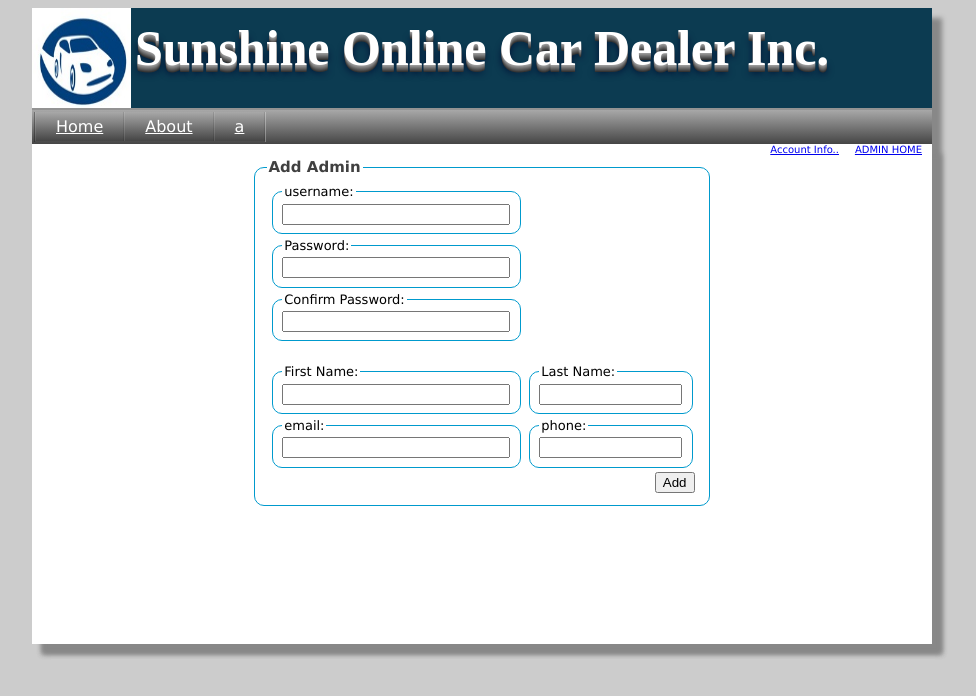
After one commit to cen4010-onlinecardealer/www, a PHP site: page /addAdmin.php in a window 1280 px wide. The commit adds this page. Shown: the top 696 px of the page, without its empty margins (158-1134 px from the left). Run offline with PHP 8.4, Linux system fonts and the light colour scheme.

Commit message:
working on it

```diff
--- /dev/null
+++ b/addAdmin.php
@@ -0,0 +1,74 @@
+<?php
+$title= "Add Admin";
+$activeIndex=0;
+include "header.php";
+?>
+<!-- Error: Admin could not be added -->
+<table align='center'>
+	<tr>
+		<td><Form name='addAdmin' method='post' action='addAdmin.php'>
+			<fieldset class='divFormatHeader'><legend>Add Admin</legend>
+			<table border='0' width='100%' name='orgAddAdmin'>
+				<tr>
+					<td valign='top'>
+						<fieldset class='divFormat'><legend>username:</legend>
+							<input type='text' name='username' style='width:100%' value='<?php if(isset($_POST['add'])){echo $_POST['username'];}?>'/>
+						</fieldset>
+					</td>
+				</tr>
+				<tr>
+					<td valign='top'>
+						<fieldset class='divFormat'><legend>Password:</legend>
+							<input type='text' name='password' style='width:100%' value='<?php if(isset($_POST['add'])){echo $_POST['password'];}?>'/>
+						</fieldset>
+					</td>
+				</tr>
+				<tr>
+					<td valign='top'>
+						<fieldset class='divFormat'><legend>Confirm Password:</legend>
+							<input type='text' name='confPassword' style='width:100%' value='<?php if(isset($_POST['add'])){echo $_POST['confPassword'];}?>'/>
+						</fieldset>
+					</td>
+				</tr>
+				<tr>
+					<td valign='top' width='60%'>
+						<br/>
+						<fieldset class='divFormat'><legend>First Name:</legend>
+							<input type='text' name='firstName' style='width:100%' value='<?php if(isset($_POST['add'])){echo $_POST['firstName'];}?>'/>
+						</fieldset>
+					</td>
+					<td valign='top'>
+						<br/>
+						<fieldset class='divFormat'><legend>Last Name:</legend>
+							<input type='text' name='lastName' style='width:100%' value='<?php if(isset($_POST['add'])){echo $_POST['lastName'];}?>'/>
+						</fieldset>
+					</td>
+				</tr>
+				<tr>
+					<td valign='top'>
+						<fieldset class='divFormat'><legend>email:</legend>
+							<input type='text' name='email' style='width:100%' value='<?php if(isset($_POST['add'])){echo $_POST['email'];}?>'/>
+						</fieldset>
+					</td>
+					<td>
+						<fieldset class='divFormat'><legend>phone:</legend>
+							<input type='text' name='phone' style='width:100%' value='<?php if(isset($_POST['add'])){echo $_POST['phone'];}?>'/>
+						</fieldset>
+					</td>
+				</tr>
+				<tr>
+					<td align='right' valign='top' colspan='2'>
+						<input type='Submit' name='add' value='Add'/>
+					</td>
+				</tr>
+			</table>
+		</Form></td>
+	</tr>
+</table>
+
+
+
+
+<?php
+	include "footer.php";
+?>
--- a/header.php
+++ b/header.php
@@ -5,8 +5,8 @@
 </head>
 <body>
 <?php
-$admin = 0;
-$user = 0;
+$admin = 1;
+$user = 1;
 ?>
 
 
@@ -38,12 +38,12 @@ $user = 0;
 	<div id="navBar2">
 		<?php
 		if($user==1){echo "<a href='profile.php'>Account Info..</a>";}
-		if($admin==1){echo "&nbsp&nbsp&nbsp&nbsp&nbsp<a href='#'>ADMIN HOME</a>";}
+		if($admin==1){echo "&nbsp&nbsp&nbsp&nbsp&nbsp<a href='adminMain.php'>ADMIN HOME</a>";}
 		if($admin==0 && $user==0){echo "<a href='LogIn.php'>Log In/Register</a>";}
 		?>
 	</div>
 <?php
 $link = mysql_connect('localhost:3306', 'root', '');
 if (!$link) {die('Not connected : ' . mysql_error());}
-$db_selected = mysql_select_db('idrecords', $link);
+$db_selected = mysql_select_db('ocs', $link);
 ?>
--- a/list_cars.php
+++ b/list_cars.php
@@ -5,7 +5,7 @@
 <h1>Car Inventory</h1>
 
 
-<?php
+<?php //jhweb123
 if(isset($_POST['search'])){
 $con=mysqli_connect("localhost","root","jhweb123","cardealerdb");
 // Check connection
--- /dev/null
+++ b/salesReport.php
@@ -0,0 +1,3 @@
+<?php
+	if(isset($_POST['generate'])){echo "Generated";}
+?>
--- a/style.css
+++ b/style.css
@@ -114,3 +114,6 @@ min-height: 500px;
 .searchBg{
 	background-color:#DDDDDD;
 }
+.tdCenter{
+	text-align:center;
+}
```
Also changed, not shown: adminMain.php (added, +33 -0 lines), carDetails.php (+10 -3 lines), carInventory.php (added, +18 -0 lines), reports.php (added, +27 -0 lines), userList.php (added, +28 -0 lines).
